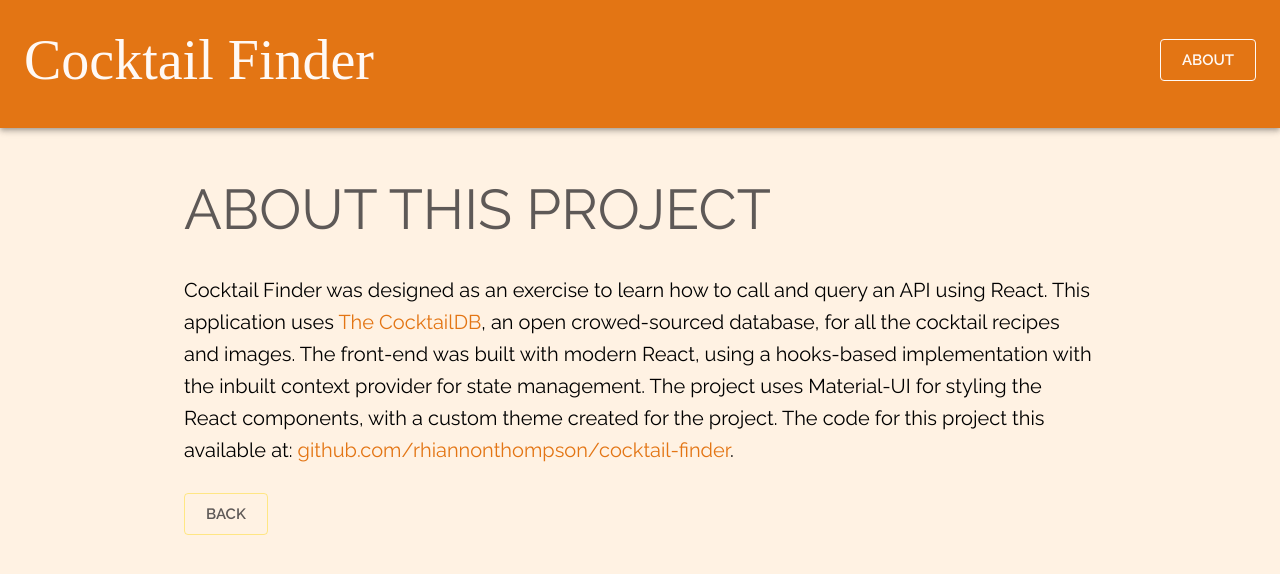
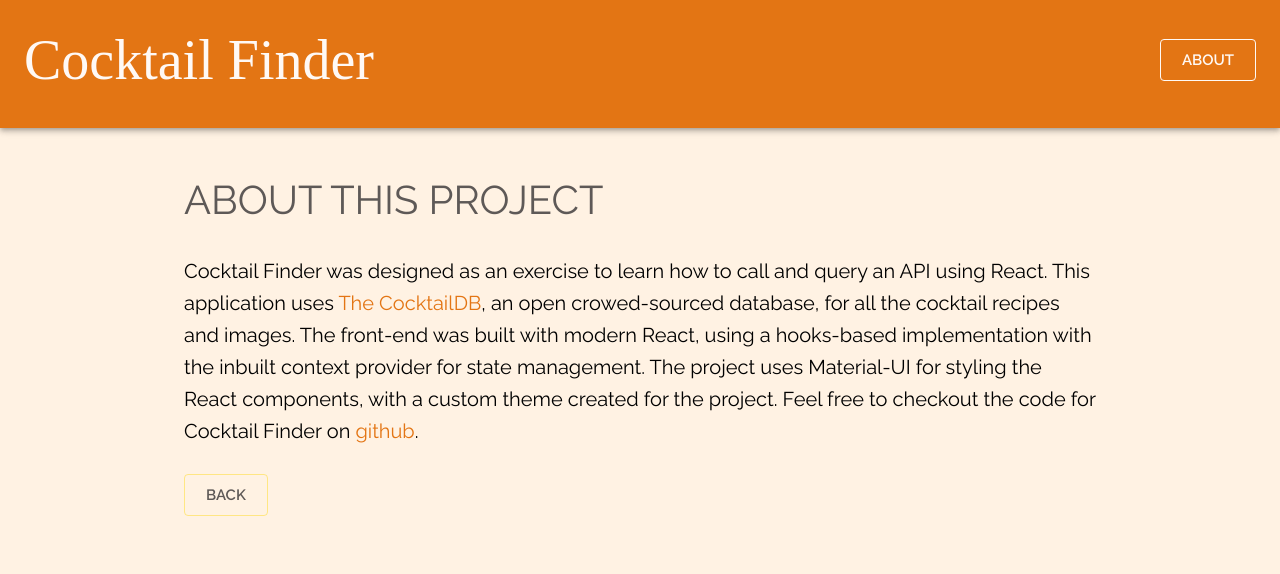
Before and after one commit to rhiannonthompson/cocktail-finder, a React (Create React App) app: page /about in a window 1280 px wide. Shown: the top 574 px of the page. Built offline with nearby package versions, Linux system fonts and the light colour scheme; no server answers; a web font is replaced by a local one.

Commit message:
Fixed loading icon

```diff
--- a/src/App.js
+++ b/src/App.js
@@ -78,32 +78,32 @@ customTheme.typography.h1 = {
 }
 
 customTheme.typography.h2 = {
-  fontSize: "2.5rem",
+  fontSize: "2rem",
   textTransform: "uppercase",
   fontWeight: 400,
   [customTheme.breakpoints.up("md")]: {
-    fontSize: "3.5rem",
+    fontSize: "2.5rem",
   },
 }
 
 customTheme.typography.h4 = {
-  fontSize: "2.6rem",
+  fontSize: "1.2rem",
   fontWeight: 500,
-  [customTheme.breakpoints.up("md")]: {
-    fontSize: "2rem",
-  },
-}
-
-customTheme.typography.h5 = {
-  fontSize: "1.5rem",
-  fontWeight: 600,
   [customTheme.breakpoints.up("md")]: {
     fontSize: "1.4rem",
   },
 }
 
+customTheme.typography.h5 = {
+  fontSize: "1.3rem",
+  fontWeight: 600,
+  [customTheme.breakpoints.up("md")]: {
+    fontSize: "1.2rem",
+  },
+}
+
 customTheme.typography.body1 = {
-  fontSize: "1.3rem",
+  fontSize: "1rem",
   [customTheme.breakpoints.up("md")]: {
     fontSize: "1rem",
   },
--- a/src/components/Cocktail.jsx
+++ b/src/components/Cocktail.jsx
@@ -9,21 +9,11 @@ import {
   Button,
   Typography,
 } from "@material-ui/core";
-import { makeStyles } from "@material-ui/core";
-// import {colors} from "../theme"
 
-const useStyles = makeStyles((theme) => ({
-  button: {
-    "&:hover": {
-      // backgroundColor: colors.light_yellow.main,
-    }
-  }
-}))
 
 export default function Cocktail({ image, name, id, info, glass }) {
 
   const history = useHistory();
-  const classes = useStyles();
 
   function handlePageChange() {
     history.push(`/cocktail/${id}`);
@@ -38,7 +28,7 @@ export default function Cocktail({ image, name, id, info, glass }) {
               {name}
             </Typography>
             <Typography variant="h5" gutterBottom component="p" color="textSecondary">
-              {`Glass: ${glass}`}
+              {glass}
             </Typography>
             <Typography variant="body1" color="textSecondary" component="p">
               {info}
@@ -46,7 +36,7 @@ export default function Cocktail({ image, name, id, info, glass }) {
           </CardContent>
       </CardActionArea>
       <CardActions>
-        <Button variant="outlined" className={classes.button} onClick={handlePageChange}>Learn More</Button>
+        <Button variant="outlined" onClick={handlePageChange}>Learn More</Button>
       </CardActions>
     </Card>
   );
--- a/src/components/CocktailList.jsx
+++ b/src/components/CocktailList.jsx
@@ -14,6 +14,7 @@ const useStyles = makeStyles((theme) => ({
   },
   gridArea: {
     flexGrow: 1,
+    margin: theme.spacing(3),
   },
   heading: {
     textAlign: "center",
@@ -39,9 +40,9 @@ export default function CocktailList() {
             Cocktails
           </Typography>
           <div className={classes.gridArea}>
-            <Grid container spacing={5}>
+            <Grid container spacing={3}>
               {cocktails.map((item) => (
-                <Grid key={item.id} item lg={4} md={6} sm={12}>
+                <Grid key={item.id} item lg={3} md={6} sm={12}>
                   <Cocktail {...item} />
                 </Grid>
               ))}
--- a/src/components/Loading.jsx
+++ b/src/components/Loading.jsx
@@ -1,25 +1,23 @@
-import React from 'react';
-import { makeStyles, Container } from '@material-ui/core';
-import CircularProgress from '@material-ui/core/CircularProgress';
+import React from "react";
+import { makeStyles, Container } from "@material-ui/core";
+import CircularProgress from "@material-ui/core/CircularProgress";
 
 const useStyles = makeStyles((theme) => ({
-  root: {
-    position: "absolute",
-    top: "50%",
-    left: "43%",
+  loadContainer: {
+    display: "flex",
+    justifyContent: "center",
+    marginTop: theme.spacing(20),
   },
-  icon: {
-    width: 200,
-    height: 200,
-  }
 }));
 
 export default function Loading() {
   const classes = useStyles();
 
   return (
-    <Container className={classes.root}>
-      <CircularProgress style={{height: 200, width: 200}} />
+    <Container>
+      <div className={classes.loadContainer}>
+        <CircularProgress size="6rem" />
+      </div>
     </Container>
   );
 }
--- a/src/components/Navbar.jsx
+++ b/src/components/Navbar.jsx
@@ -5,7 +5,6 @@ import AppBar from "@material-ui/core/AppBar";
 import Toolbar from "@material-ui/core/Toolbar";
 import Typography from "@material-ui/core/Typography";
 import Button from "@material-ui/core/Button";
-// import { Link } from "@material-ui/core";
 import { colors } from "../theme";
 
 const useStyles = makeStyles((theme) => ({
--- a/src/components/SearchForm.jsx
+++ b/src/components/SearchForm.jsx
@@ -19,8 +19,7 @@ const useStyles = makeStyles((theme) => ({
   },
   input: {
     width: "100%",
-    padding: theme.spacing(4),
-    fontSize: 22,
+    marginLeft: theme.spacing(2),
     "&:hover": {
       color: "#c2c2c2"
     },
@@ -30,7 +29,7 @@ const useStyles = makeStyles((theme) => ({
   },
   icon: {
     margin: 10,
-    fontSize: 48,
+    fontSize: 38,
   },
   divider: {
     height: 38,
@@ -67,7 +66,7 @@ export default function SearchForm() {
   }, []);
 
   return (
-    <Paper elevation={1} component="form" onSubmit={handleSubmit} className={classes.paper}>
+    <Paper elevation={0} component="form" onSubmit={handleSubmit} className={classes.paper}>
       <div className={classes.inputContainer}>
         <SearchIcon color="primary" className={classes.icon} fontSize="large"/>
         <Divider
--- a/src/pages/About.jsx
+++ b/src/pages/About.jsx
@@ -5,16 +5,23 @@ import { useHistory } from 'react-router';
 const useStyles = makeStyles((theme) => ({
   root: {
     marginTop: theme.spacing(6),
+    paddingBottom: theme.spacing(6),
+    [theme.breakpoints.down('md')]: {
+      padding: theme.spacing(6),
+      marginTop: theme.spacing(1),
+    },
   },
   titleSection: {
     display: "flex",
     justifyContent: "space-around",
     padding: theme.spacing(2),
-    margin: theme.spacing(3),
   },
   title: {
-    textTransform: "uppercase",
+    // textTransform: "uppercase",
     marginBottom: theme.spacing(4),
+    [theme.breakpoints.up('md')]: {
+      padding: theme.spacing(0),
+    },
   },
 }));
 
@@ -32,8 +39,8 @@ export default function About() {
       <Typography color="textSecondary" className={classes.title} variant="h2" component="h2">
       about this project
       </Typography>
-      <Typography variant="h6" component="p" gutterBottom>
-      Cocktail Finder was designed as an exercise to learn how to call and query an API using React. This application uses <Link href="https://www.thecocktaildb.com/">The CocktailDB</Link>, an open crowed-sourced database, for all the cocktail recipes and images. The front-end was built with modern React, using a hooks-based implementation with the inbuilt context provider for state management. The project uses Material-UI for styling the React components, with a custom theme created for the project. The code for this project this available at: <Link href="https://github.com/rhiannonthompson/cocktail-finder">github.com/rhiannonthompson/cocktail-finder</Link>.
+      <Typography className={classes.paragraph} variant="h6" component="p" gutterBottom>
+      Cocktail Finder was designed as an exercise to learn how to call and query an API using React. This application uses <Link href="https://www.thecocktaildb.com/">The CocktailDB</Link>, an open crowed-sourced database, for all the cocktail recipes and images. The front-end was built with modern React, using a hooks-based implementation with the inbuilt context provider for state management. The project uses Material-UI for styling the React components, with a custom theme created for the project. Feel free to checkout the code for Cocktail Finder on <Link href="https://github.com/rhiannonthompson/cocktail-finder">github</Link>.
       </Typography>
       <Button
         onClick={handlePageChange}
--- a/src/pages/Home.jsx
+++ b/src/pages/Home.jsx
@@ -6,7 +6,7 @@ import Scroll from "../components/Scroll";
 
 const useStyles = makeStyles((theme) => ({
   root: {
-    margin: "10px, 0",
+    margin: "20px, 0",
   },
   background: {
     paddingTop: theme.spacing(8),
--- a/src/pages/SingleCocktail.jsx
+++ b/src/pages/SingleCocktail.jsx
@@ -12,7 +12,7 @@ const useStyles = makeStyles((theme) => ({
     flexGrow: 1,
     display: "flex",
     justifyContent: "space-around",
-    margin: 20,
+    margin: theme.spacing(4),
   },
   titleSection: {
     display: "flex",
```
